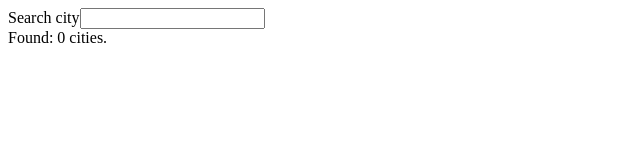
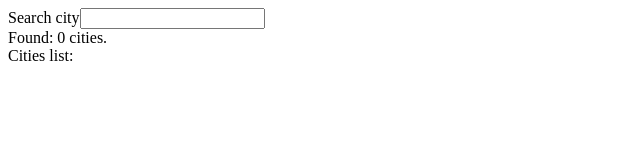
Before and after one commit to uxmoon/city-filter, a React (Create React App) app: page / in a window 1280 px wide. Shown: the top 160 px of the page, without its empty margins (0-640 px from the left). Built offline with nearby package versions, Linux system fonts and the light colour scheme.

Commit message:
added citiesList component and pass props from parent to child comp

```diff
--- a/src/components/App.js
+++ b/src/components/App.js
@@ -21,6 +21,7 @@ class App extends React.Component {
       <div>
         <SearchBar onSubmit={this.onSearchSubmit} />
         Found: {this.state.cities.length} cities.
+        <CitiesList cities={this.state.cities} />
       </div>
     );
   }
```
